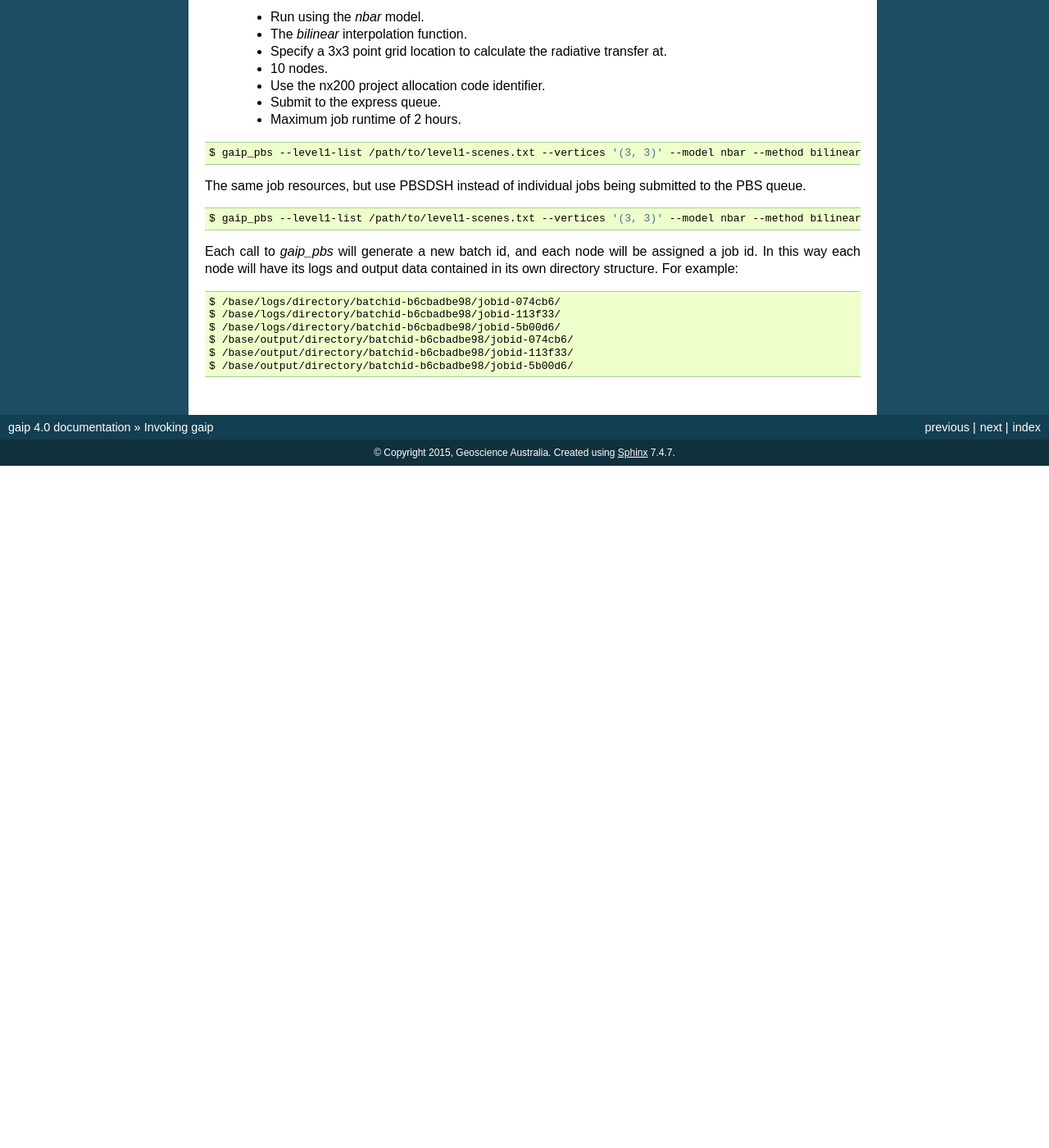
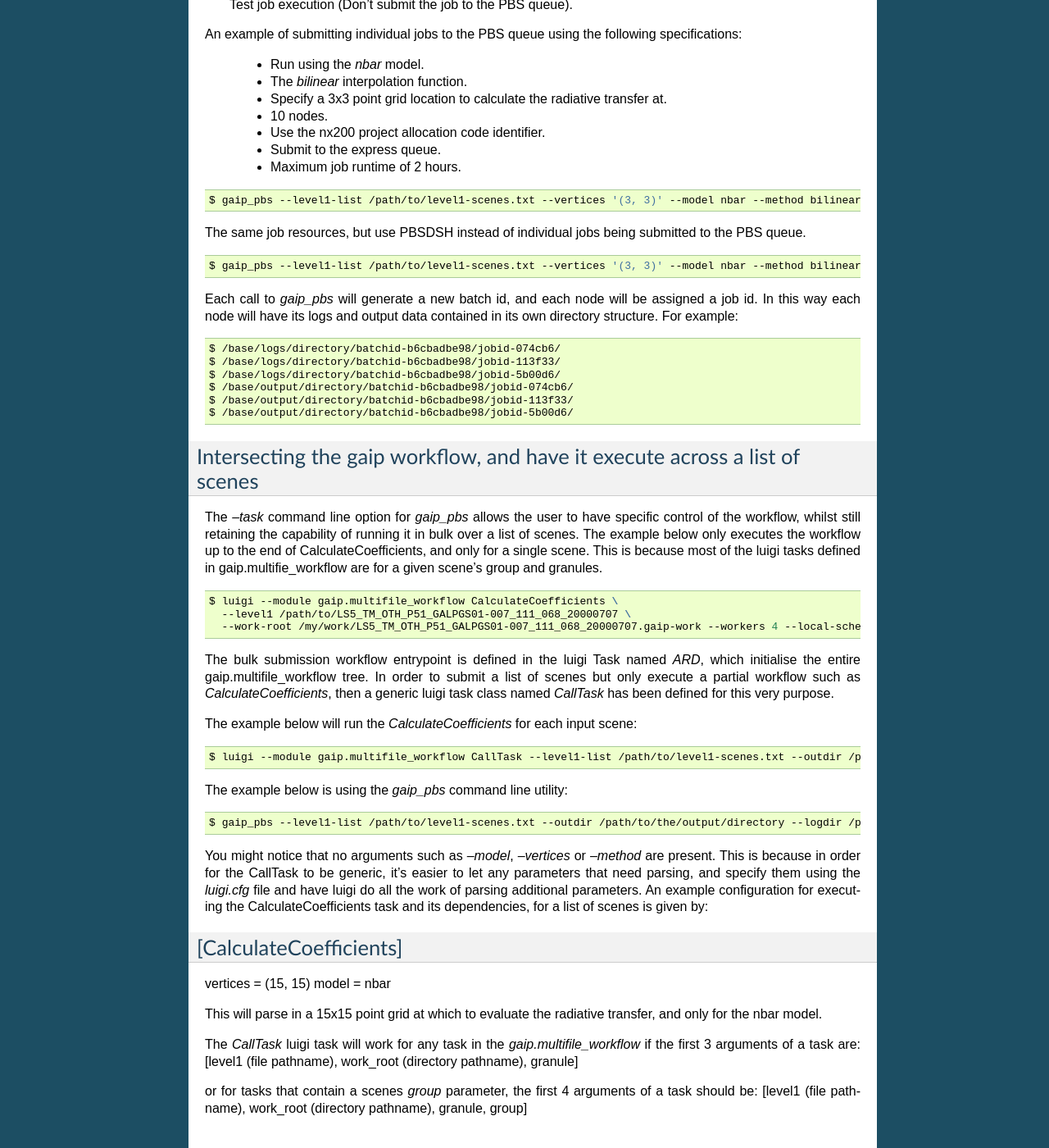
Before and after one commit to GeoscienceAustralia/wagl, a Sphinx documentation site: the page built from docs/source/invoking.rst, in a window 1280 px wide and 1400 px high, scrolled down 4096 px. Shown: the whole window at 82% size. Built offline with Sphinx 7.4.7, drawn with Linux system fonts in a browser that asks for light colours; pages that are not in the unit, such as notebooks, are missing from menus; before the commit the page ends 4664 px from its top, so only the background shows below that; some of the changed text lies outside the part shown.

Commit message:
Updated docs to include the --task option to gaip_pbs, as well as direct from the luigi commandline.

```diff
--- a/docs/source/invoking.rst
+++ b/docs/source/invoking.rst
@@ -152,6 +152,7 @@
 --email              Notification email address.
 --local-scheduler    Use a local scheduler instead of a central scheduler.
 --dsh                Run using PBS Distributed Shell.
+--task               A luigi task defined within the gaip.multifile_workflow; eg *CalculateCoefficients*
 --test               Test job execution (Don't submit the job to the PBS queue).
 
 An example of submitting individual jobs to the PBS queue using the following specifications:
@@ -184,3 +185,46 @@
   $ /base/output/directory/batchid-b6cbadbe98/jobid-074cb6/
   $ /base/output/directory/batchid-b6cbadbe98/jobid-113f33/
   $ /base/output/directory/batchid-b6cbadbe98/jobid-5b00d6/
+
+Intersecting the gaip workflow, and have it execute across a list of scenes
+---------------------------------------------------------------------------
+
+The *--task* command line option for *gaip_pbs* allows the user to have specific control of the workflow, whilst still retaining the capability of running it in bulk over a list of scenes.
+The example below only executes the workflow up to the end of CalculateCoefficients, and only for a single scene. This is because most of the luigi tasks defined in gaip.multifie_workflow are for a given scene's group and granules.
+
+.. code-block:: bash
+
+   $ luigi --module gaip.multifile_workflow CalculateCoefficients \
+     --level1 /path/to/LS5_TM_OTH_P51_GALPGS01-007_111_068_20000707 \
+     --work-root /my/work/LS5_TM_OTH_P51_GALPGS01-007_111_068_20000707.gaip-work --workers 4 --local-scheduler
+
+The bulk submission workflow entrypoint is defined in the luigi Task named *ARD*, which initialise the entire gaip.multifile_workflow tree. In order to submit a list of scenes but only execute a partial workflow such as *CalculateCoefficients*, then a generic luigi task class named *CallTask* has been defined for this very purpose.
+
+The example below will run the *CalculateCoefficients* for each input scene:
+
+.. code-block:: bash
+
+   $ luigi --module gaip.multifile_workflow CallTask --level1-list /path/to/level1-scenes.txt --outdir /path/to/the/output/directory --task CalculateCoefficients
+
+The example below is using the *gaip_pbs* command line utility:
+
+.. code-block:: bash
+
+   $ gaip_pbs --level1-list /path/to/level1-scenes.txt --outdir /path/to/the/output/directory --logdir /path/to/the/logs/directory --env /path/to/the/environment/script --nodes 10 --project v10 --queue express --hours 2 --email your.name@something.com --dsh --task CalculateCoefficients
+
+You might notice that no arguments such as *--model*, *--vertices* or *--method* are present. This is because in order for the CallTask to be generic, it's easier to let any parameters that need parsing, and specify them using the *luigi.cfg* file and have luigi do all the work of parsing additional parameters.
+An example configuration for executing the CalculateCoefficients task and its dependencies, for a list of scenes is given by:
+
+[CalculateCoefficients]
+-----------------------
+
+vertices = (15, 15)
+model = nbar
+
+This will parse in a 15x15 point grid at which to evaluate the radiative transfer, and only for the nbar model.
+
+The *CallTask* luigi task will work for any task in the *gaip.multifile_workflow* if the first 3 arguments of a task are:
+[level1 (file pathname), work_root (directory pathname), granule]
+
+or for tasks that contain a scenes *group* parameter, the first 4 arguments of a task should be:
+[level1 (file pathname), work_root (directory pathname), granule, group]
```
